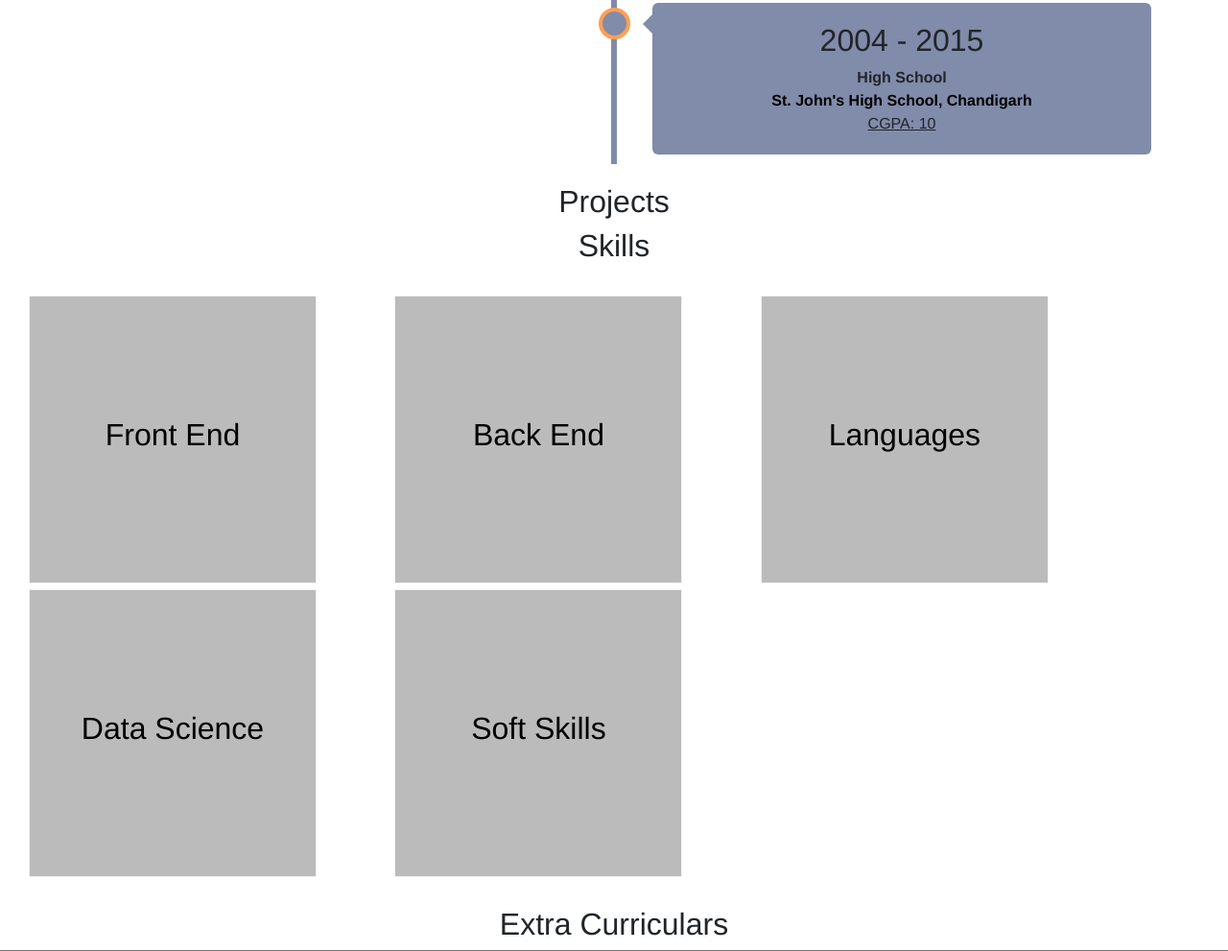
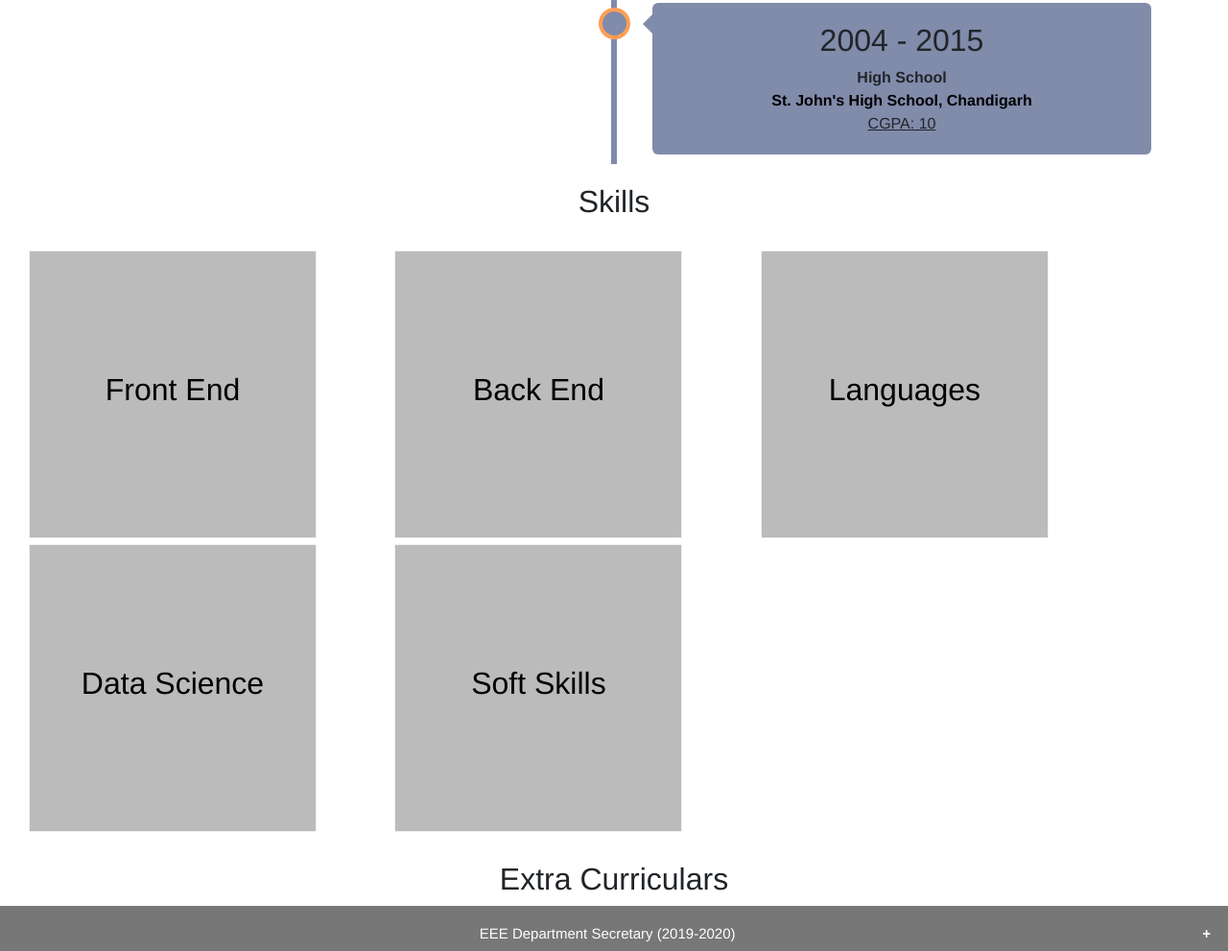
Before and after one commit to shauryav24/shauryav24.github.io, a website: page index.html in a window 1280 px wide. Shown: the part 2063-3054 px from the top of the page at 96% size. Drawn offline with nearby package versions, Linux system fonts and the light colour scheme; files whose address does not match are found by name.

Commit message:
Update index.html

```diff
--- a/index.html
+++ b/index.html
@@ -198,9 +198,9 @@
             </div>
 
 
-            <div class="projects" id="projects">
+            <!--<div class="projects" id="projects">
                 <h2>Projects</h2>
-            </div>
+            </div>-->
 
 
             <div class="skills" id="skills">
```
